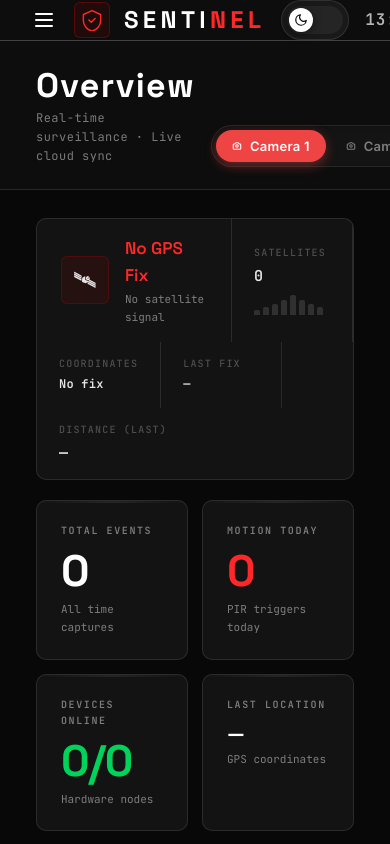
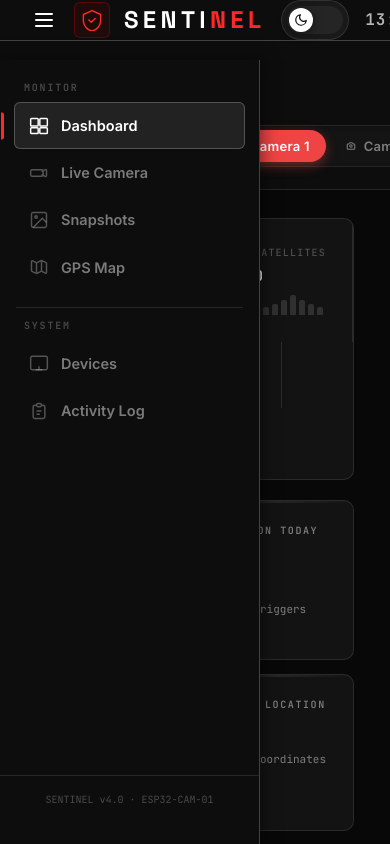
Before and after one commit to coder-real/motion-detection-system, a website with bundled scripts: page index.html in a window 390 px wide. Both pictures are taken after a click on the button 44 px from the left and 19 px from the top of the page. Shown: the top 844 px of the page. Built offline with nearby package versions, Linux system fonts and the light colour scheme; some packages are replaced by stand-ins of ours; no server answers; the database is empty.

Commit message:
fix(ui): remove conflicting display:none hiding mobile sidebar drawer

```diff
--- a/css/style.css
+++ b/css/style.css
@@ -3371,7 +3371,18 @@ body {
     grid-template-rows: var(--topbar-h) 1fr;
   }
   .sidebar {
-    display: none;
+    position: fixed;
+    top: var(--topbar-h);
+    left: -100%;
+    height: calc(100vh - var(--topbar-h));
+    width: 260px;
+    z-index: 999;
+    transition: left 0.3s cubic-bezier(0.16, 1, 0.3, 1);
+    background: var(--surface-0);
+    box-shadow: 2px 0 16px rgba(0, 0, 0, 0.5);
+  }
+  .sidebar.mobile-open {
+    left: 0;
   }
   .stats-row {
     grid-template-columns: 1fr 1fr;
```
